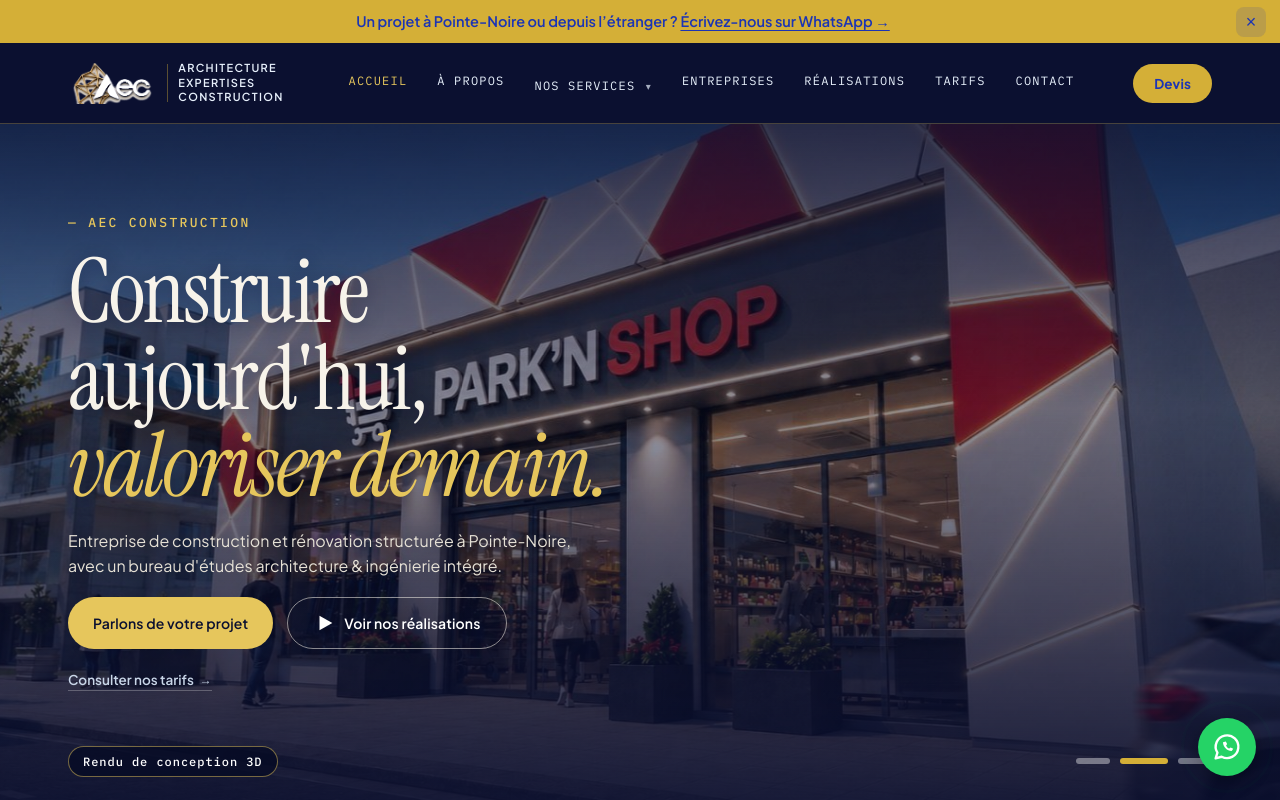
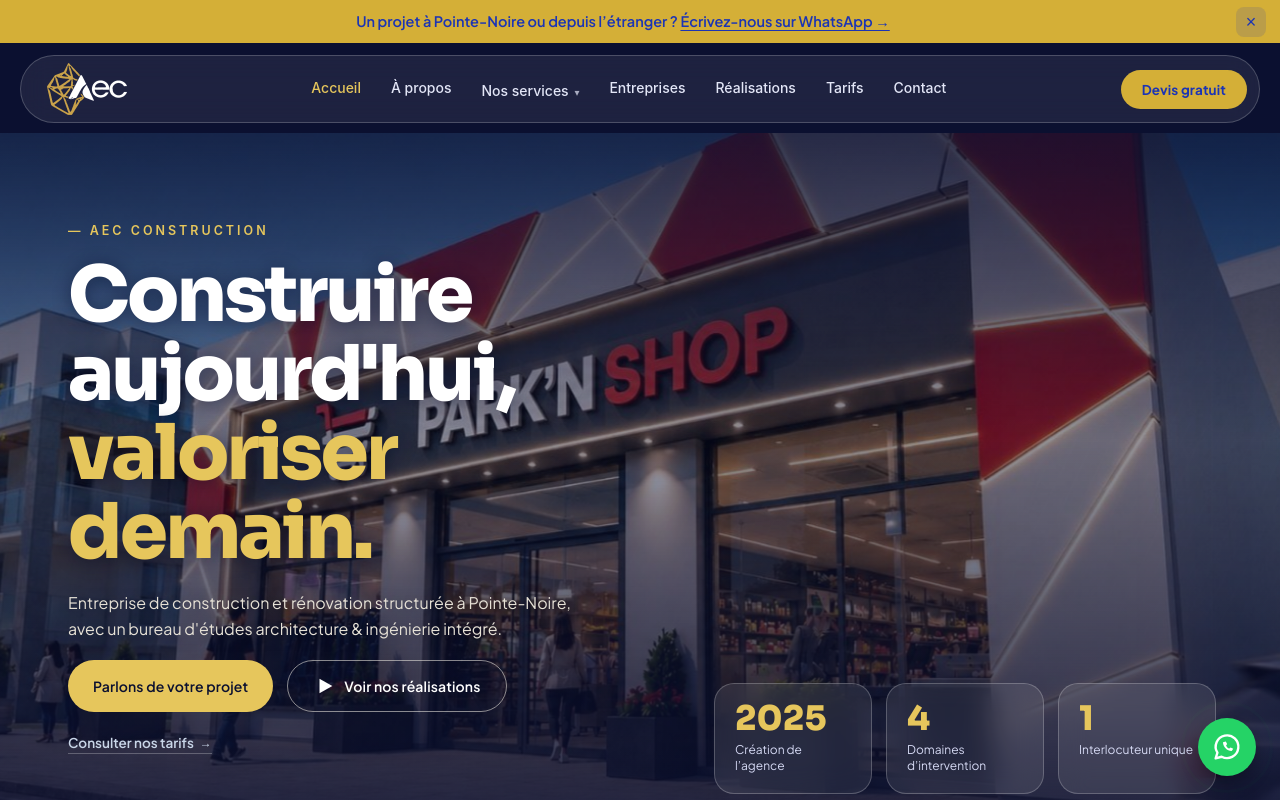
Before and after one commit to armelquincy12-coder/aec-site-vitrine, a plain HTML site: page index.html in a window 1280 px wide. Shown: the top 800 px of the page. Drawn offline with Linux system fonts and the light colour scheme.

Commit message:
Barre de navigation pilule, logo lisible (blanc et or), titres Sora, cartes de chiffres sur la photo d'accueil
Co-Authored-By: Claude Sonnet 5.5 <noreply@anthropic.com>
Claude-Session: https://claude.ai/code/session_01X2o7Q83VohmQ4pawmCDbAe

```diff
--- a/a-propos.html
+++ b/a-propos.html
@@ -22,7 +22,7 @@
 <link rel="preconnect" href="https://fonts.googleapis.com">
 <link rel="stylesheet" href="https://fonts.googleapis.com/css2?family=Syne:wght@700;800&family=Plus+Jakarta+Sans:wght@300;400;500;600;700&display=swap">
 <link rel="stylesheet" href="styles.css">
-<link rel="stylesheet" href="https://fonts.googleapis.com/css2?family=Instrument+Serif:ital@0;1&family=IBM+Plex+Mono:wght@400;500&display=swap">
+<link rel="stylesheet" href="https://fonts.googleapis.com/css2?family=Instrument+Serif:ital@0;1&family=IBM+Plex+Mono:wght@400;500&family=Sora:wght@600;800&display=swap">
 <link rel="stylesheet" href="theme-nuit-or.css">
 </head>
 <body>
@@ -30,7 +30,7 @@
 <header class="nav" id="nav">
   <div class="wrap nav-inner">
     <a href="index.html#accueil" class="logo">
-      <span class="logo-badge"><img class="logo-img" src="assets/logo-mark-dark.png" alt="AEC Construction" height="42"></span>
+      <span class="logo-badge"><img class="logo-img" src="assets/logo-nav.png" alt="AEC Construction" width="68" height="44"></span>
       <span class="logo-divider"></span>
       <span class="logo-caption">ARCHITECTURE<br>EXPERTISES<br>CONSTRUCTION</span>
     </a>
@@ -43,7 +43,7 @@
       <a href="tarifs.html">Tarifs</a>
       <a href="index.html#contact">Contact</a>
     </nav>
-    <a href="index.html#devis" class="btn btn-gold btn-sm nav-devis">Devis</a>
+    <a href="index.html#devis" class="btn btn-gold btn-sm nav-devis">Devis gratuit</a>
     <button class="nav-burger" id="navBurger" aria-label="Ouvrir le menu">
       <span></span><span></span><span></span>
     </button>
--- a/index.html
+++ b/index.html
@@ -25,7 +25,7 @@
 <link rel="stylesheet" href="https://fonts.googleapis.com/css2?family=Syne:wght@700;800&family=Plus+Jakarta+Sans:wght@300;400;500;600;700&display=swap">
 <link rel="stylesheet" href="styles.css">
 <link rel="stylesheet" href="accueil.css">
-<link rel="stylesheet" href="https://fonts.googleapis.com/css2?family=Instrument+Serif:ital@0;1&family=IBM+Plex+Mono:wght@400;500&display=swap">
+<link rel="stylesheet" href="https://fonts.googleapis.com/css2?family=Instrument+Serif:ital@0;1&family=IBM+Plex+Mono:wght@400;500&family=Sora:wght@600;800&display=swap">
 <link rel="stylesheet" href="theme-nuit-or.css">
 <script type="application/ld+json">
 {
@@ -58,7 +58,7 @@
 <header class="nav" id="nav">
   <div class="wrap nav-inner">
     <a href="#accueil" class="logo">
-      <span class="logo-badge"><img class="logo-img" src="assets/logo-mark-dark.png" alt="AEC Construction" height="42"></span>
+      <span class="logo-badge"><img class="logo-img" src="assets/logo-nav.png" alt="AEC Construction" width="68" height="44"></span>
       <span class="logo-divider"></span>
       <span class="logo-caption">ARCHITECTURE<br>EXPERTISES<br>CONSTRUCTION</span>
     </a>
@@ -71,7 +71,7 @@
       <a href="tarifs.html">Tarifs</a>
       <a href="#contact">Contact</a>
     </nav>
-    <a href="#devis" class="btn btn-gold btn-sm nav-devis">Devis</a>
+    <a href="#devis" class="btn btn-gold btn-sm nav-devis">Devis gratuit</a>
     <button class="nav-burger" id="navBurger" aria-label="Ouvrir le menu">
       <span></span><span></span><span></span>
     </button>
@@ -112,6 +112,11 @@
         </div>
       </div>
     </div>
+    <div class="hero-facts" aria-label="AEC en quelques repères">
+      <div><strong>2025</strong><span>Création de l’agence</span></div>
+      <div><strong>4</strong><span>Domaines d’intervention</span></div>
+      <div><strong>1</strong><span>Interlocuteur unique</span></div>
+    </div>
     <div class="hero-controls">
       <span class="hero-slide-tag" id="heroTag">Rendu de conception 3D</span>
       <div class="hero-dots" role="group" aria-label="Choisir une image">
@@ -142,16 +147,6 @@
 
   <!-- POUR QUI -->
     <!-- FAITS -->
-  <section class="sp-facts" aria-label="AEC en quelques repères">
-    <div class="wrap">
-      <ul>
-        <li><strong>2025</strong><span>Création de l’agence à Pointe-Noire</span></li>
-        <li><strong>4</strong><span>Domaines : architecture, construction, rénovation, aménagement</span></li>
-        <li><strong>1</strong><span>Interlocuteur unique, de l’étude à la réception</span></li>
-        <li><strong>Centre-Ville</strong><span>Agence installée Av. Marien Ngouabi</span></li>
-      </ul>
-    </div>
-  </section>
 
   <section class="sp sp-navy" id="profils" aria-label="Choisissez votre profil">
     <div class="wrap sp-grid sp-grid-cards">
--- a/theme-nuit-or.css
+++ b/theme-nuit-or.css
@@ -134,3 +134,39 @@ body:not(.home) .section .eyebrow,body:not(.home) .section .eyebrow-dark{color:#
   #contact .xc-form{padding-bottom:24px}
   #contact .xc-card{padding:14px}
 }
+
+/* === Barre de navigation « pilule » + titres Piste 1 === */
+.nav{background:#0B1030;border-bottom:0;padding:12px 0 10px}
+.nav-inner{height:68px;padding:0 12px 0 22px;border:1px solid rgba(255,255,255,.2);border-radius:999px;background:rgba(255,255,255,.08);backdrop-filter:blur(14px);-webkit-backdrop-filter:blur(14px)}
+.logo-caption,.logo-divider{display:none}
+.logo-img{height:46px!important;width:auto}
+.nav-links a{font-family:'Inter','Plus Jakarta Sans',sans-serif;font-size:14px;font-weight:500;letter-spacing:0;text-transform:none;color:#E3E6F7}
+.nav-links a:hover,.nav-links a.active{color:var(--or)}
+.nav-devis{padding:13px 26px;font-weight:600}
+h1,.page-hero h1{font-family:'Sora','Plus Jakarta Sans',sans-serif;font-weight:800;letter-spacing:-.035em;line-height:1.03;color:#fff}
+h1{font-size:clamp(40px,6vw,84px)}
+.page-hero h1{font-size:clamp(34px,4.4vw,58px)}
+h1 .gold,h1 em{color:var(--or);font-style:normal}
+.eyebrow,.eyebrow-lg{font-family:'Inter',sans-serif;font-weight:600;font-size:12.5px;letter-spacing:.24em;color:var(--or)}
+/* cartes verre dans le hero */
+.hero-facts{position:absolute;z-index:3;right:5vw;bottom:70px;display:flex;gap:14px}
+.hero-facts div{width:158px;padding:18px 20px;border:1px solid rgba(255,255,255,.22);border-radius:20px;background:rgba(255,255,255,.09);backdrop-filter:blur(14px);-webkit-backdrop-filter:blur(14px)}
+.hero-facts strong{display:block;font-family:'Sora',sans-serif;font-weight:800;font-size:34px;line-height:1;color:var(--or)}
+.hero-facts span{display:block;margin-top:6px;font-size:12px;line-height:1.35;color:#D5D9F3}
+@media(max-width:980px){
+  .hero-facts{position:static;margin:26px 24px 0;gap:8px;z-index:3;position:relative}
+  .hero-facts div{flex:1;width:auto;padding:12px;border-radius:16px}
+  .hero-facts strong{font-size:24px}
+  .hero-facts span{font-size:11px}
+  .nav-inner{padding:0 10px 0 16px;height:62px}
+  .logo-img{height:40px!important}
+}
+@media(min-width:981px){.hero-inner-solo .hero-text{flex:0 1 900px}}
+.hero-slider .hero-text{align-items:flex-start;text-align:left}
+.logo-img{height:52px!important}
+@media(max-width:980px){
+  .hero-slider{flex-direction:column;align-items:stretch;justify-content:center}
+  .hero-slider .hero-facts{width:auto}
+  .logo-img{height:44px!important}
+}
+@media(max-width:980px){.hero-slider .hero-facts{margin:22px 20px 0!important}}
```
Also changed, not shown: 404.html (+1 -1 lines), amenagement.html (+3 -3 lines), architecture.html (+3 -3 lines), construction.html (+3 -3 lines), entreprises.html (+3 -3 lines), exemples-documents.html (+3 -3 lines), faq.html (+3 -3 lines), maintenance.html (+3 -3 lines), mentions-legales.html (+3 -3 lines), plan-du-site.html (+3 -3 lines), politique-confidentialite.html (+3 -3 lines), renovation.html (+3 -3 lines), tarifs.html (+3 -3 lines), assets/logo-nav.png (added).
